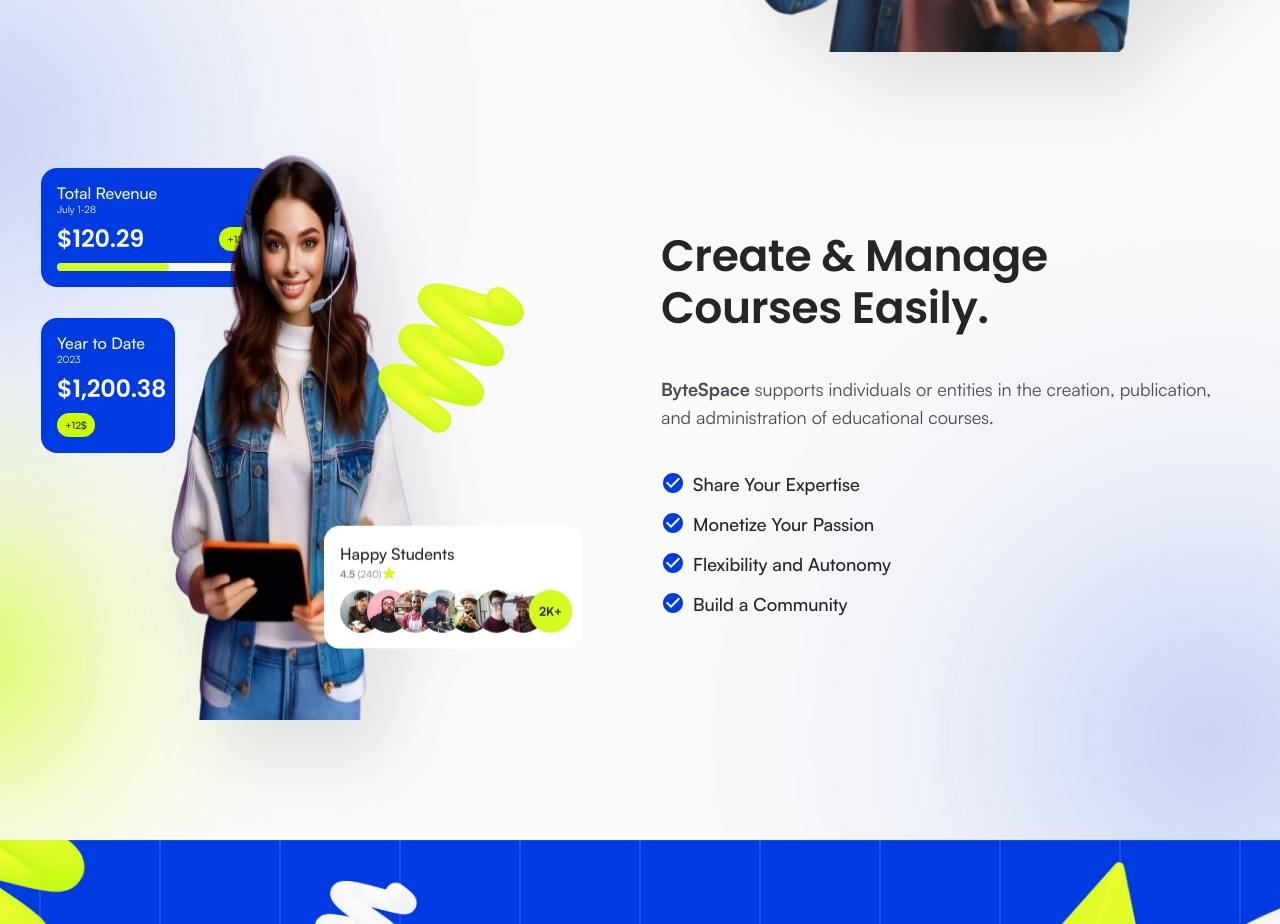
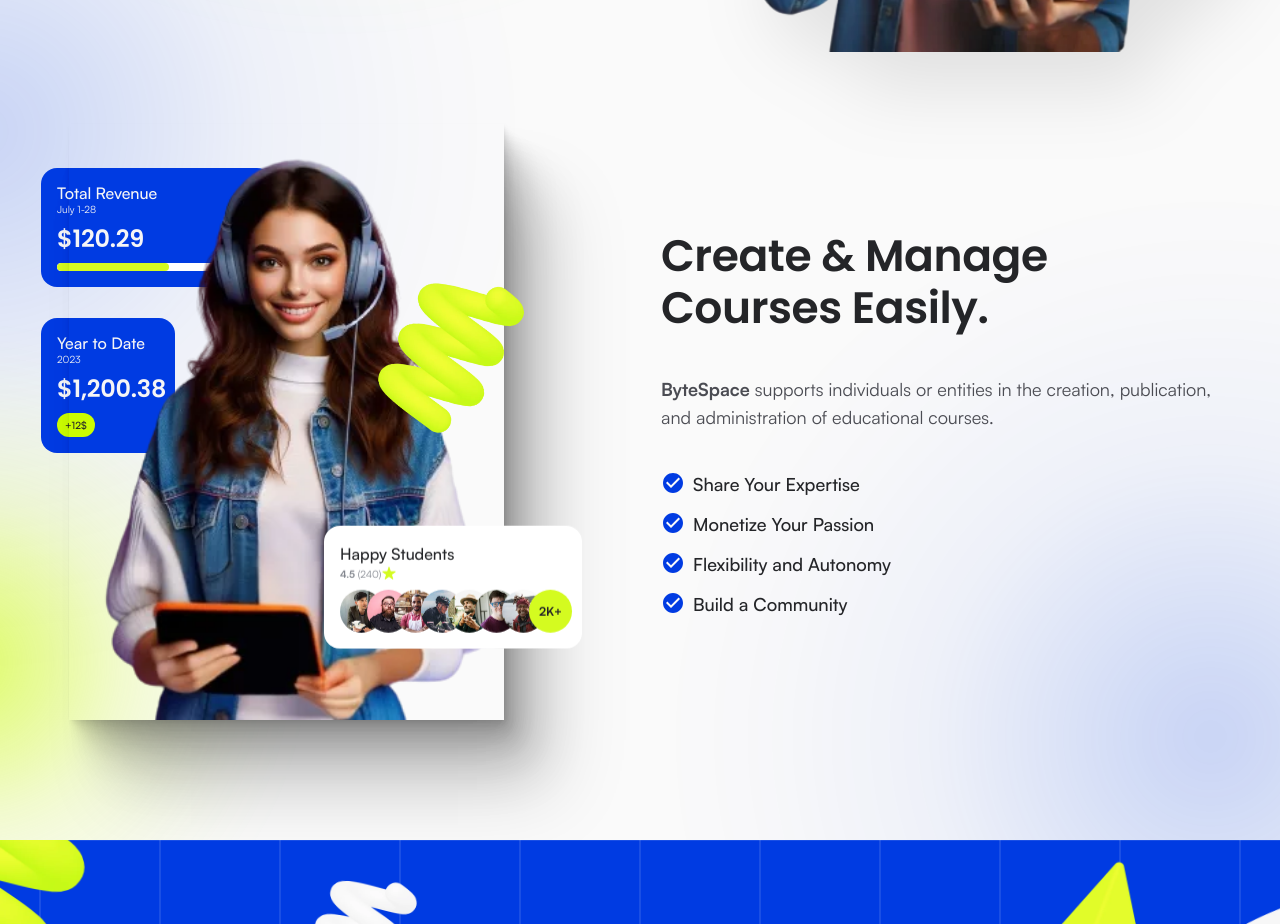
Before and after one commit to developersajeeb/ByteSpace, a Next.js app: page / in a window 1280 px wide. Shown: the part 3740-4664 px from the top of the page. Built offline with nearby package versions, Linux system fonts and the light colour scheme.

Commit message:
fix: crop creator photo like Figma instead of stretching it
The Figma fill is a STRETCH with an image transform showing only the
central 318x436 region of the square source; export that crop and render
it with object-cover inside the shadowed frame.

```diff
--- a/src/components/home/Growth.tsx
+++ b/src/components/home/Growth.tsx
@@ -92,14 +92,9 @@ export function Growth() {
         <div className="flex flex-col-reverse items-center gap-12 xl:translate-x-px xl:flex-row xl:gap-[79px]">
           <div {...reveal("zoom")} className="relative h-[596px] w-[541px] shrink-0 max-md:[zoom:0.8] max-sm:[zoom:0.56]">
             <RevenueCards />
-            <Image
-              src="/images/creator-student.webp"
-              alt="Creator holding a tablet"
-              width={435}
-              height={596}
-              sizes="435px"
-              className="absolute top-0 left-7 h-[596px] w-[435px] object-fill drop-shadow-[25px_37px_36px_rgb(0_0_0/0.1)]"
-            />
+            <div className="absolute top-0 left-7 h-[596px] w-[435px] shadow-photo">
+              <Image src="/images/creator-student.webp" alt="Creator holding a tablet" fill sizes="435px" className="object-cover" />
+            </div>
             <HappyStudentsCard roomy style={stagger(2)} className="float absolute top-[413px] left-[283px]" />
             <Image src="/images/ornaments/e3b55902d6-lime.webp" alt="" width={216} height={216} style={stagger(3)} className={`float-slow ${ornament} top-[114px] left-[303px]`} />
           </div>
--- a/tools/figma/assets.mjs
+++ b/tools/figma/assets.mjs
@@ -19,10 +19,11 @@ const full = (prefix) => {
   return hashHex(n.image.hash);
 };
 
-// Photos: [hash prefix, output name, output width]
+// Photos: [hash prefix, output name, output width, optional crop]
 const photos = [
   ["29a52a24e5", "hero-student", 1156],
-  ["0d6596fb1d", "creator-student", 870],
+  // Figma crops this square photo (STRETCH fill with an image transform) to its central 318×436 region.
+  ["0d6596fb1d", "creator-student", 870, { left: 91, top: 0, width: 318, height: 436 }],
   ["93ad9f9e6b", "course-figma", 682],
   ["c88264191d", "course-digital-asset", 682],
   ["4f3bdea568", "course-big-data", 682],
@@ -51,8 +52,9 @@ const photos = [
   ["bfd09b20f2", "avatar-creator", 160],
 ];
 
-for (const [prefix, name, width] of photos) {
-  await sharp(img(full(prefix))).resize({ width, withoutEnlargement: true }).webp({ quality: 82 }).toFile(out(`public/images/${name}.webp`));
+for (const [prefix, name, width, crop] of photos) {
+  const src = crop ? sharp(img(full(prefix))).extract(crop) : sharp(img(full(prefix)));
+  await src.resize({ width, withoutEnlargement: true }).webp({ quality: 82 }).toFile(out(`public/images/${name}.webp`));
 }
 console.log("photos", photos.length);
 
```
Also changed, not shown: public/images/creator-student.webp.
